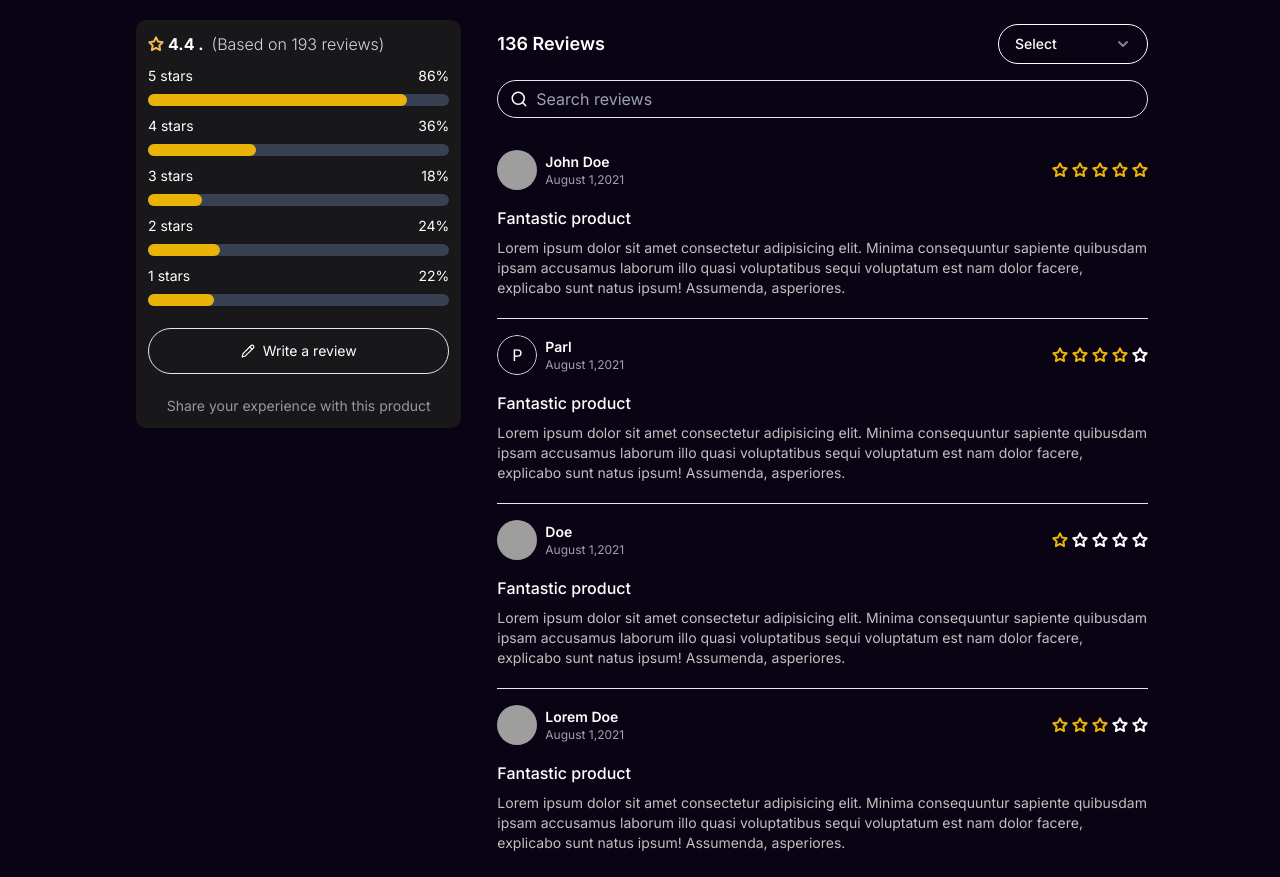
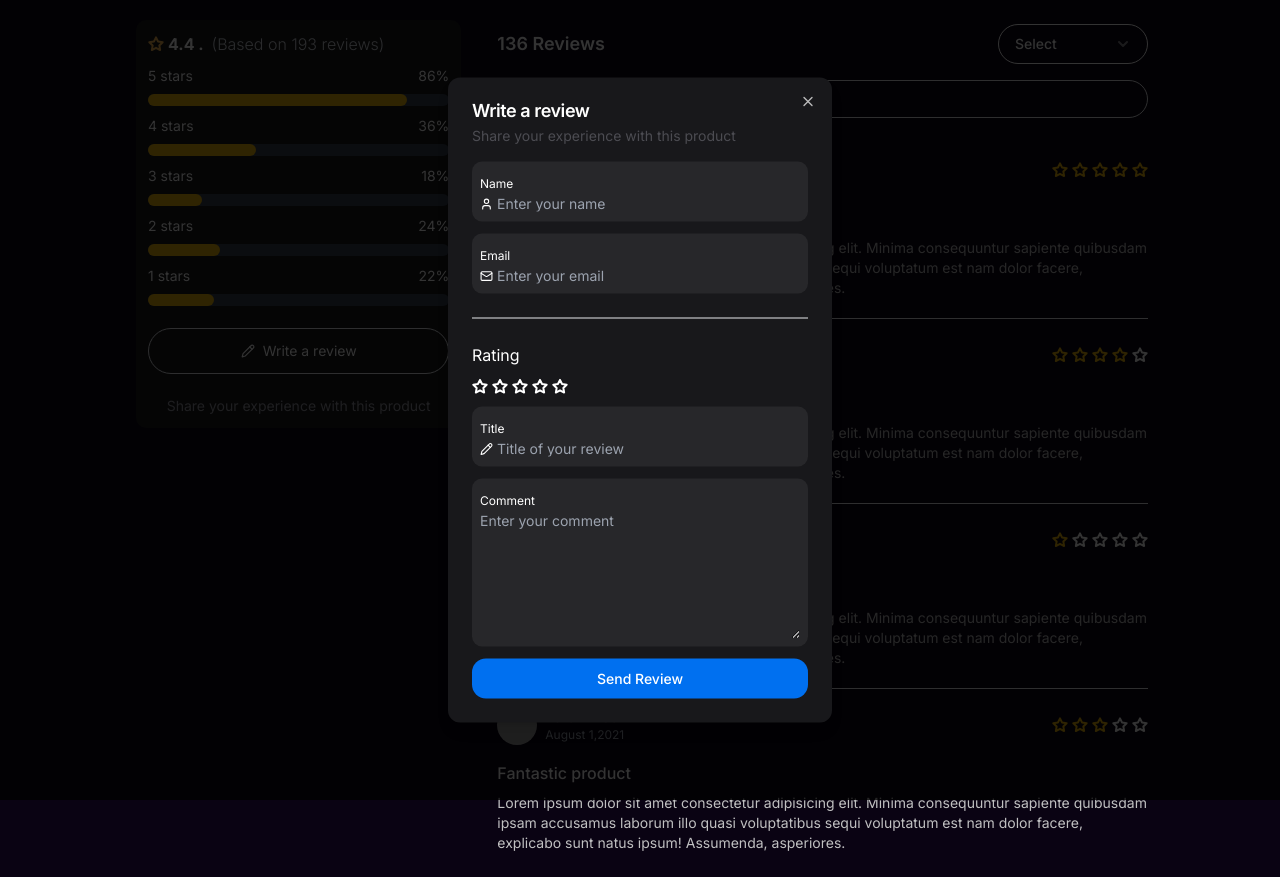
Before and after one commit to Parl582/user-rating-nextUI, a Next.js app: page / in a window 1280 px wide. Both pictures are taken after a click on the button "Write a review". Built offline with nearby package versions, Linux system fonts and the light colour scheme; grey boxes are pictures that could not be loaded.

Commit message:
shadcn add & dialogbox add for write reviews

```diff
--- a/components/ui/dialog.tsx
+++ b/components/ui/dialog.tsx
@@ -1,18 +1,18 @@
-"use client"
+"use client";
 
-import * as React from "react"
-import * as DialogPrimitive from "@radix-ui/react-dialog"
-import { X } from "lucide-react"
+import * as React from "react";
+import * as DialogPrimitive from "@radix-ui/react-dialog";
+import { X } from "lucide-react";
 
-import { cn } from "@/lib/utils"
+import { cn } from "@/lib/utils";
 
-const Dialog = DialogPrimitive.Root
+const Dialog = DialogPrimitive.Root;
 
-const DialogTrigger = DialogPrimitive.Trigger
+const DialogTrigger = DialogPrimitive.Trigger;
 
-const DialogPortal = DialogPrimitive.Portal
+const DialogPortal = DialogPrimitive.Portal;
 
-const DialogClose = DialogPrimitive.Close
+const DialogClose = DialogPrimitive.Close;
 
 const DialogOverlay = React.forwardRef<
   React.ElementRef<typeof DialogPrimitive.Overlay>,
@@ -26,8 +26,8 @@ const DialogOverlay = React.forwardRef<
     )}
     {...props}
   />
-))
-DialogOverlay.displayName = DialogPrimitive.Overlay.displayName
+));
+DialogOverlay.displayName = DialogPrimitive.Overlay.displayName;
 
 const DialogContent = React.forwardRef<
   React.ElementRef<typeof DialogPrimitive.Content>,
@@ -38,7 +38,7 @@ const DialogContent = React.forwardRef<
     <DialogPrimitive.Content
       ref={ref}
       className={cn(
-        "fixed left-[50%] top-[50%] z-50 grid w-full max-w-lg translate-x-[-50%] translate-y-[-50%] gap-4 border bg-background p-6 shadow-lg duration-200 data-[state=open]:animate-in data-[state=closed]:animate-out data-[state=closed]:fade-out-0 data-[state=open]:fade-in-0 data-[state=closed]:zoom-out-95 data-[state=open]:zoom-in-95 data-[state=closed]:slide-out-to-left-1/2 data-[state=closed]:slide-out-to-top-[48%] data-[state=open]:slide-in-from-left-1/2 data-[state=open]:slide-in-from-top-[48%] sm:rounded-lg",
+        "fixed left-[50%] top-[50%] z-50 grid w-full max-w-lg translate-x-[-50%] translate-y-[-50%] gap-4 border bg-background p-6 !shadow-lg duration-200 data-[state=open]:animate-in data-[state=closed]:animate-out data-[state=closed]:fade-out-0 data-[state=open]:fade-in-0 data-[state=closed]:zoom-out-95 data-[state=open]:zoom-in-95 data-[state=closed]:slide-out-to-left-1/2 data-[state=closed]:slide-out-to-top-[48%] data-[state=open]:slide-in-from-left-1/2 data-[state=open]:slide-in-from-top-[48%] sm:rounded-lg",
         className
       )}
       {...props}
@@ -50,8 +50,8 @@ const DialogContent = React.forwardRef<
       </DialogPrimitive.Close>
     </DialogPrimitive.Content>
   </DialogPortal>
-))
-DialogContent.displayName = DialogPrimitive.Content.displayName
+));
+DialogContent.displayName = DialogPrimitive.Content.displayName;
 
 const DialogHeader = ({
   className,
@@ -64,8 +64,8 @@ const DialogHeader = ({
     )}
     {...props}
   />
-)
-DialogHeader.displayName = "DialogHeader"
+);
+DialogHeader.displayName = "DialogHeader";
 
 const DialogFooter = ({
   className,
@@ -78,8 +78,8 @@ const DialogFooter = ({
     )}
     {...props}
   />
-)
-DialogFooter.displayName = "DialogFooter"
+);
+DialogFooter.displayName = "DialogFooter";
 
 const DialogTitle = React.forwardRef<
   React.ElementRef<typeof DialogPrimitive.Title>,
@@ -93,8 +93,8 @@ const DialogTitle = React.forwardRef<
     )}
     {...props}
   />
-))
-DialogTitle.displayName = DialogPrimitive.Title.displayName
+));
+DialogTitle.displayName = DialogPrimitive.Title.displayName;
 
 const DialogDescription = React.forwardRef<
   React.ElementRef<typeof DialogPrimitive.Description>,
@@ -105,8 +105,8 @@ const DialogDescription = React.forwardRef<
     className={cn("text-sm text-muted-foreground", className)}
     {...props}
   />
-))
-DialogDescription.displayName = DialogPrimitive.Description.displayName
+));
+DialogDescription.displayName = DialogPrimitive.Description.displayName;
 
 export {
   Dialog,
@@ -119,4 +119,4 @@ export {
   DialogFooter,
   DialogTitle,
   DialogDescription,
-}
+};
--- a/components/user_review/rating.tsx
+++ b/components/user_review/rating.tsx
@@ -4,9 +4,10 @@ import React, { useState } from "react";
 
 type props = {
   rating: string;
+  handleRating: (rating: string) => void;
 };
 
-const Rating = ({ rating }: props) => {
+const Rating = ({ rating, handleRating }: props) => {
   return (
     <div className="flex gap-1">
       {[...Array(5)].map((elm, i) => {
@@ -17,8 +18,10 @@ const Rating = ({ rating }: props) => {
             strokeWidth={3}
             key={i}
             values={rating}
-            // onClick={() => handleRating(current.toString())}
-            className={`${current <= Number(rating) ? "text-yellow-500" : ""} `}
+            onClick={() => handleRating(current.toString())}
+            className={`cursor-pointer ${
+              current <= Number(rating) ? "text-yellow-500" : ""
+            } `}
           />
         );
       })}
--- a/components/user_review/review_card.tsx
+++ b/components/user_review/review_card.tsx
@@ -1,5 +1,6 @@
 import { Pencil, Star } from "lucide-react";
 import React from "react";
+import WriteReview from "./write_review_dialog";
 
 const reviewData = [
   {
@@ -37,11 +38,9 @@ export default function ReviewMainCard() {
       {reviewData.map((review) => (
         <Bar key={review.title} {...review} />
       ))}
+      {/* write review dialog button  */}
       <div className="py-3">
-        <button className="w-full border rounded-full py-3 flex items-center justify-center gap-2 text-white text-sm ">
-          <Pencil size={14} />
-          Write a review
-        </button>
+        <WriteReview />
       </div>
       <h3 className="text-[#9797a0] text-sm text-center">
         Share your experience with this product
--- a/components/user_review/single_user_review.tsx
+++ b/components/user_review/single_user_review.tsx
@@ -5,12 +5,15 @@ import Rating from "./rating";
 export default function SingleUserReview({
   rating,
   name,
-  image
+  image,
 }: {
   rating: number;
   name: string;
   image?: string;
 }) {
+  const handleRating = async () => {
+    "use server";
+  };
   return (
     <div className="text-white w-full space-y-2 pt-4">
       <div className="flex items-center justify-between">
@@ -32,7 +35,7 @@ export default function SingleUserReview({
         {/* star  */}
 
         <div className="flex space-x-1">
-          <Rating rating={rating.toString()} />
+          <Rating rating={rating.toString()} handleRating={handleRating} />
         </div>
       </div>
 
--- /dev/null
+++ b/components/user_review/write_review_dialog.tsx
@@ -0,0 +1,93 @@
+"use client";
+import {
+  Dialog,
+  DialogContent,
+  DialogDescription,
+  DialogHeader,
+  DialogTitle,
+  DialogTrigger,
+} from "@/components/ui/dialog";
+import { Mail, Pencil, User } from "lucide-react";
+import Rating from "./rating";
+import { useState } from "react";
+import { Button } from "../ui/button";
+
+export default function WriteReview() {
+  const [value, setValue] = useState("");
+  const handleRating = (rating: string) => {
+    setValue(rating);
+  };
+  return (
+    <Dialog>
+      <DialogTrigger className="w-full border rounded-full py-3 flex items-center justify-center gap-2 text-white text-sm ">
+        <Pencil size={14} />
+        Write a review
+      </DialogTrigger>
+      <DialogContent className="bg-[#18181b]  text-white border-0 !rounded-[12px] w-[95%] md:w-[30%]">
+        <DialogHeader>
+          <DialogTitle>Write a review</DialogTitle>
+          <DialogDescription className="text-[#4c4c52] text-sm">
+            Share your experience with this product
+          </DialogDescription>
+        </DialogHeader>
+        <div className="w-full space-y-3">
+          <div className="w-full bg-[#27272a] py-2 px-2 rounded-[10px] hover:bg-[#444447] transition-colors ease-in-out duration-200">
+            <label className="text-xs">Name</label>
+            <div className="flex w-full gap-1 items-center">
+              <User size={13} color="#fff" />
+              <input
+                type="text"
+                className="flex-1 outline-none bg-inherit text-sm"
+                placeholder="Enter your name"
+              />
+            </div>
+          </div>
+          <div className="w-full bg-[#27272a] py-2 px-2 rounded-[10px] hover:bg-[#444447] transition-colors ease-in-out duration-200">
+            <label className="text-xs">Email</label>
+            <div className="flex w-full gap-1 items-center">
+              <Mail size={13} color="#fff" />
+              <input
+                type="text"
+                className="flex-1 outline-none bg-inherit text-sm"
+                placeholder="Enter your email"
+              />
+            </div>
+          </div>
+          <hr className="w-full !my-6" />
+          <h4>Rating</h4>
+          {/* star components  */}
+          <Rating handleRating={handleRating} rating={value} />
+
+          <div className="w-full bg-[#27272a] py-2 px-2 rounded-[10px] hover:bg-[#444447] transition-colors ease-in-out duration-200">
+            <label className="text-xs">Title</label>
+            <div className="flex w-full gap-1 items-center">
+              <Pencil size={13} color="#fff" />
+              <input
+                type="text"
+                className="flex-1 outline-none bg-inherit text-sm"
+                placeholder="Title of your review"
+              />
+            </div>
+          </div>
+
+          {/* text area  */}
+          <div className="w-full bg-[#27272a] py-2 px-2 rounded-[10px] hover:bg-[#444447] transition-colors ease-in-out duration-200">
+            <label className="text-xs">Comment</label>
+            <div className="flex w-full gap-1 items-center">
+              <textarea
+                className="flex-1 outline-none bg-inherit text-sm min-h-32"
+                placeholder="Enter your comment"
+              />
+            </div>
+          </div>
+
+          {/* submit button  */}
+
+          <Button className="w-full text-center bg-[#0070f0] rounded-[14px] hover:bg-opacity-70 hover:bg-[#0070f0]">
+            Send Review
+          </Button>
+        </div>
+      </DialogContent>
+    </Dialog>
+  );
+}
```
